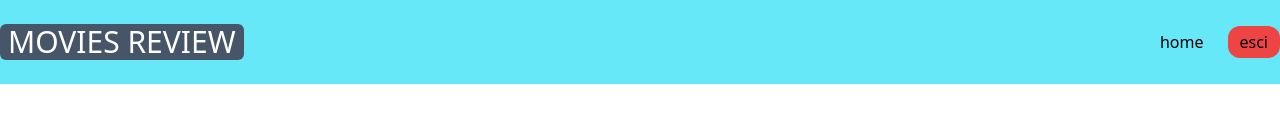
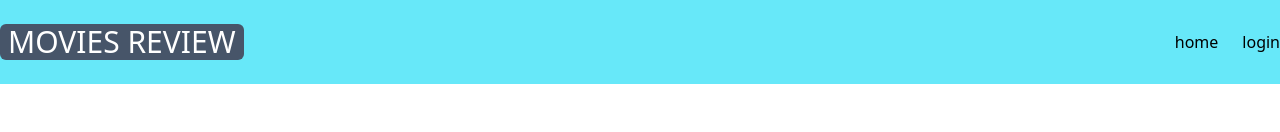
Before and after one commit to RiccardoFiacco/webapp-react, a React (Vite) app: page / in a window 1280 px wide. Shown: the top 132 px of the page. Built offline with nearby package versions, Linux system fonts and the light colour scheme; no server answers.

Commit message:
change button login display logic

```diff
--- a/src/Components/Header.jsx
+++ b/src/Components/Header.jsx
@@ -11,7 +11,7 @@ export function Header(){
             <Link to='/' className="text-3xl bg-slate-600 text-white rounded-md px-2 hover:bg-slate-800">MOVIES REVIEW</Link>
             <div className="flex items-center gap-6">
                 <Link to='/' className="hover:text-amber-500">home</Link>
-                {logged === '' ? <Link to='/user' className="hover:text-amber-500">login</Link> : <ExitButton/>}
+                {logged ? <ExitButton/>:<Link to='/user' className="hover:text-amber-500">login</Link>  }
             </div>
         </div>
     </div>
```
